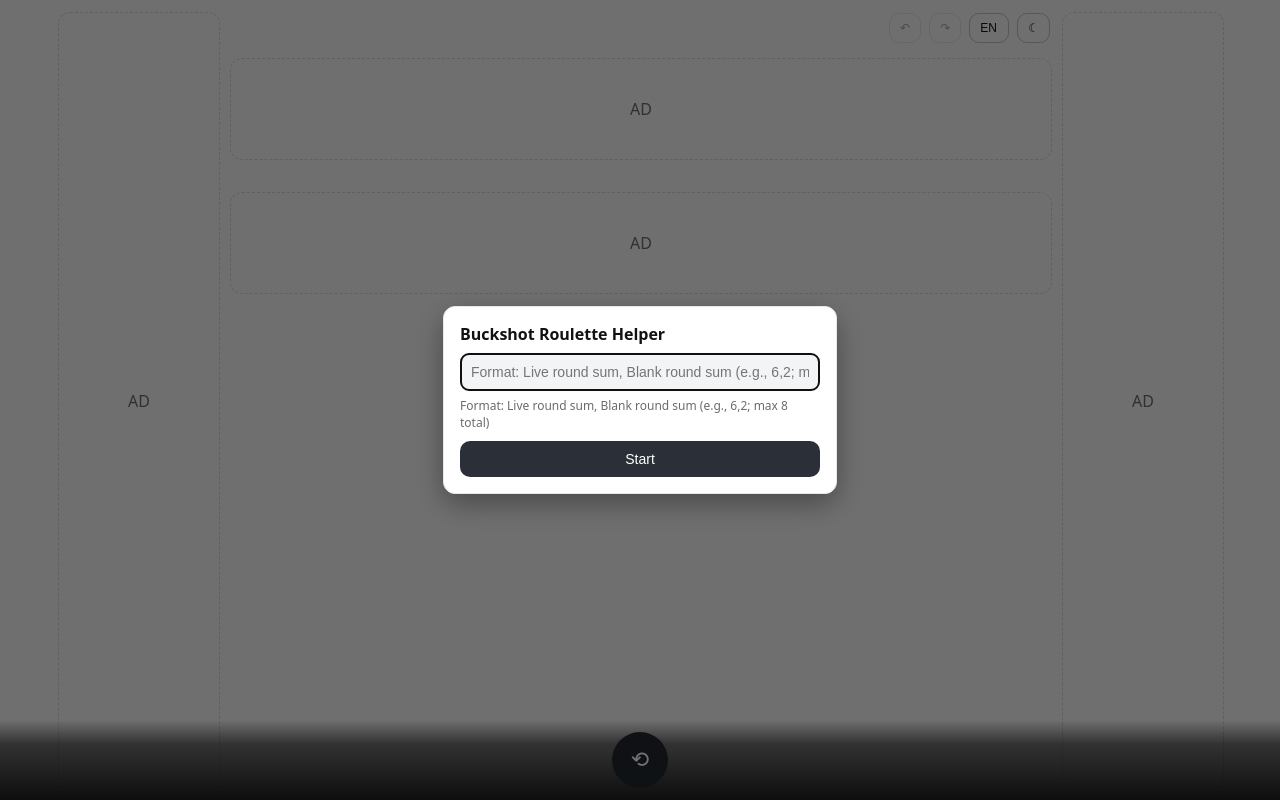
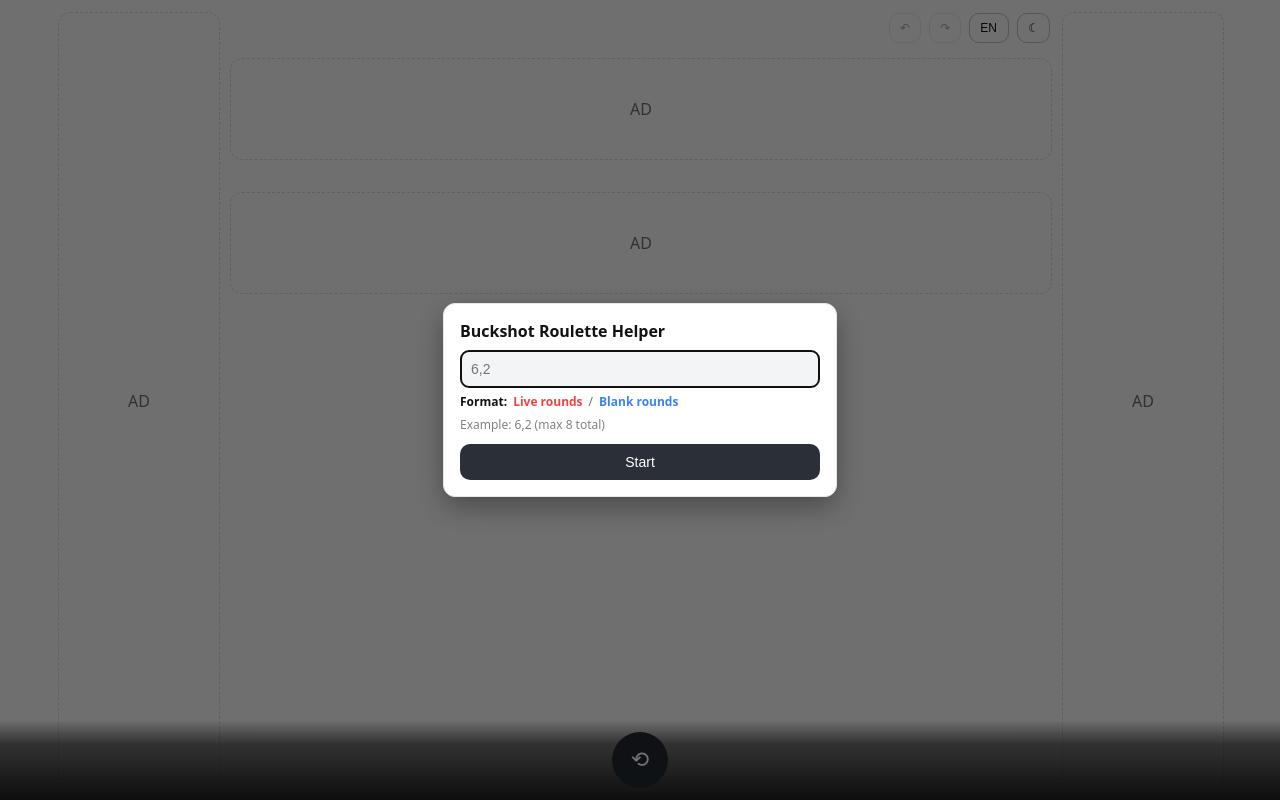
Before and after one commit to vividhyeok/BuckshotRouletteHelper, a plain HTML site: page index.html in a window 1280 px wide. Drawn offline with Linux system fonts and the light colour scheme.

Commit message:
입력 힌트 개선: 사용자 입력 형식에 대한 설명 추가 및 UI 요소 스타일 수정

```diff
--- a/i18n/en.json
+++ b/i18n/en.json
@@ -1,6 +1,11 @@
 {
   "title": "Buckshot Roulette Helper",
   "inputHint": "Format: Live round sum, Blank round sum (e.g., 6,2; max 8 total)",
+  "placeholder": "6,2",
+  "formatIntro": "Format:",
+  "realLabel": "Live rounds",
+  "fakeLabel": "Blank rounds",
+  "formatExample": "Example: 6,2 (max 8 total)",
   "confirm": "Start",
   "resetConfirm": "Start a new game?",
   "invalid": "Invalid input. Sum ≤ 8 and use non-negative integers."
--- a/i18n/ko.json
+++ b/i18n/ko.json
@@ -1,6 +1,11 @@
 {
   "title": "벅샷 룰렛 도우미",
   "inputHint": "형식: 실탄 수, 공포탄 수 (예: 6,2; 총합 최대 8)",
+  "placeholder": "6,2",
+  "formatIntro": "형식:",
+  "realLabel": "실탄 수",
+  "fakeLabel": "공포탄 수",
+  "formatExample": "예시: 6,2 (총합 최대 8)",
   "confirm": "시작",
   "resetConfirm": "새 게임을 시작할까요?",
   "invalid": "입력이 올바르지 않습니다. 총합은 8 이하, 음수가 아닌 정수를 사용하세요."
--- a/index.html
+++ b/index.html
@@ -52,7 +52,13 @@
   .row input{flex:1; background:var(--tile); color:var(--fg); border:1px solid var(--border); border-radius:8px; padding:10px; font-size:14px}
   .btn{width:100%; margin-top:10px; padding:10px; border:none; border-radius:10px; background:#2b3038; color:#fff; font-size:14px; cursor:pointer}
   .btn:active{transform:translateY(1px)}
-  .hint{font-size:12px; color:var(--muted); margin-top:6px}
+  .hint{font-size:12px; color:var(--muted); margin-top:6px; display:flex; flex-wrap:wrap; align-items:center; gap:6px; line-height:1.4}
+  .hint .intro{color:var(--fg); font-weight:600}
+  .hint .label{font-weight:600}
+  .hint .label.real{color:var(--red)}
+  .hint .label.fake{color:var(--blue)}
+  .hint .sep{color:var(--muted)}
+  .hint .example{opacity:.85}
 
   /* grid */
   .tracker{display:flex; flex-direction:column; gap:12px; margin-top:10px}
@@ -153,8 +159,30 @@
 <script>
 /* i18n */
 const fallbackDict = {
-  en:{ title:"Buckshot Roulette Helper", inputHint:"Format: Live round sum, Blank round sum (e.g., 6,2; max 8 total)", confirm:"Start", resetConfirm:"Start a new game?", invalid:"Invalid input. Sum must be 1~8 using non-negative integers." },
-  ko:{ title:"벅샷 룰렛 도우미",   inputHint:"형식: 실탄 수, 공포탄 수 (예: 6,2; 총합 최대 8)",             confirm:"시작",   resetConfirm:"새 게임을 시작할까요?",        invalid:"입력이 올바르지 않습니다. 총합은 1~8, 음수가 아닌 정수를 사용하세요." }
+  en:{
+    title:"Buckshot Roulette Helper",
+    inputHint:"Format: Live round sum, Blank round sum (e.g., 6,2; max 8 total)",
+    placeholder:"6,2",
+    formatIntro:"Format:",
+    realLabel:"Live rounds",
+    fakeLabel:"Blank rounds",
+    formatExample:"Example: 6,2 (max 8 total)",
+    confirm:"Start",
+    resetConfirm:"Start a new game?",
+    invalid:"Invalid input. Sum must be 1~8 using non-negative integers."
+  },
+  ko:{
+    title:"벅샷 룰렛 도우미",
+    inputHint:"형식: 실탄 수, 공포탄 수 (예: 6,2; 총합 최대 8)",
+    placeholder:"6,2",
+    formatIntro:"형식:",
+    realLabel:"실탄 수",
+    fakeLabel:"공포탄 수",
+    formatExample:"예시: 6,2 (총합 최대 8)",
+    confirm:"시작",
+    resetConfirm:"새 게임을 시작할까요?",
+    invalid:"입력이 올바르지 않습니다. 총합은 1~8, 음수가 아닌 정수를 사용하세요."
+  }
 };
 const translations = JSON.parse(JSON.stringify(fallbackDict));
 const loadedLangs = new Set();
@@ -187,10 +215,19 @@ function t(k){ return (translations[lang]||translations.en)[k]; }
 function applyLang(){
   elLang.value = lang;
   elMTitle.textContent = t("title");
-  elHint.textContent   = t("inputHint");
   elStart.textContent  = t("confirm");
   elTitle.textContent  = t("title");
-  elPair.placeholder   = t("inputHint");
+  elPair.placeholder   = t("placeholder");
+  elHint.innerHTML     = buildHintHTML();
+}
+function buildHintHTML(){
+  return [
+    `<span class="intro">${t("formatIntro")}</span>`,
+    `<span class="label real">${t("realLabel")}</span>`,
+    `<span class="sep">/</span>`,
+    `<span class="label fake">${t("fakeLabel")}</span>`,
+    `<span class="example">${t("formatExample")}</span>`
+  ].join(" ");
 }
 function ensureLangLoaded(l){
   if(loadedLangs.has(l)) return;
```
